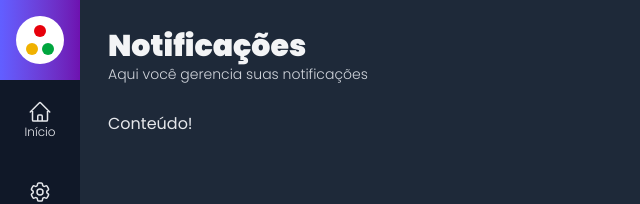
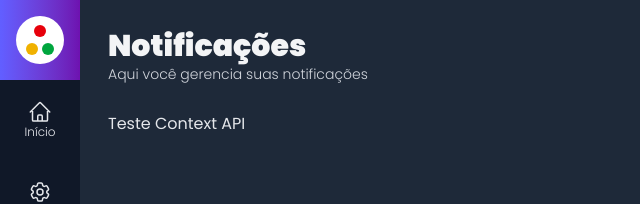
Before and after one commit to ehurafa/next-by-cod3r, a Next.js app in the folder admin-template/: page /notifications in a window 1280 px wide. Shown: the top 204 px of the page, without its empty margins (0-640 px from the left). Built offline with nearby package versions, Linux system fonts and the light colour scheme.

Commit message:
feat(context): adding context to Notifications page

```diff
--- a/admin-template/src/app/layout.tsx
+++ b/admin-template/src/app/layout.tsx
@@ -1,6 +1,7 @@
 import type { Metadata } from "next";
 import { Geist, Geist_Mono, Poppins } from "next/font/google";
 import "./globals.css";
+import { Providers } from "./providers";
 
 const geistSans = Geist({
   variable: "--font-geist-sans",
@@ -34,7 +35,9 @@ export default function RootLayout({
       <body
         className={`${geistSans.variable} ${geistMono.variable} ${poppins.variable} antialiased`}
       >
-        {children}
+        <Providers>
+          {children}
+        </Providers>
       </body>
     </html>
   );
--- a/admin-template/src/app/notifications/page.tsx
+++ b/admin-template/src/app/notifications/page.tsx
@@ -1,12 +1,17 @@
+"use client"
+
 import Layout from "../../components/template/Layout";
+import useAppData from "@/src/data/hook/useAppData";
 
 export default function Notifications() {
+    const context = useAppData();
+
     return (
         <Layout
             title="Notificações"
             subtitle="Aqui você gerencia suas notificações"
         >
-            <h1>Conteúdo!</h1>
+            { context && <h3>{context.name}</h3>}
         </Layout>
     )
 }
--- /dev/null
+++ b/admin-template/src/app/providers.tsx
@@ -0,0 +1,12 @@
+"use client"
+
+import { ReactNode } from "react"
+import { AppProvider } from "../data/context/AppContext"
+
+export function Providers({ children }: { children: ReactNode }) {
+  return (
+    <AppProvider>
+      {children}
+    </AppProvider>
+  )
+}
--- /dev/null
+++ b/admin-template/src/data/context/AppContext.tsx
@@ -0,0 +1,23 @@
+"use client"
+
+import { createContext, ReactNode } from "react"
+
+const AppContext = createContext({
+    name: null
+})
+
+interface AppProviderProps {
+    children: ReactNode
+}
+
+export function AppProvider({ children }: AppProviderProps) {
+    return (
+        <AppContext.Provider value={{
+            name: 'Teste Context API'
+        }}>
+            {children}
+        </AppContext.Provider>
+    )
+}
+
+export default AppContext
--- /dev/null
+++ b/admin-template/src/data/hook/useAppData.ts
@@ -0,0 +1,6 @@
+import { useContext } from "react"
+import AppContext from "../context/AppContext"
+
+const useAppData = () => useContext(AppContext)
+
+export default useAppData
```
